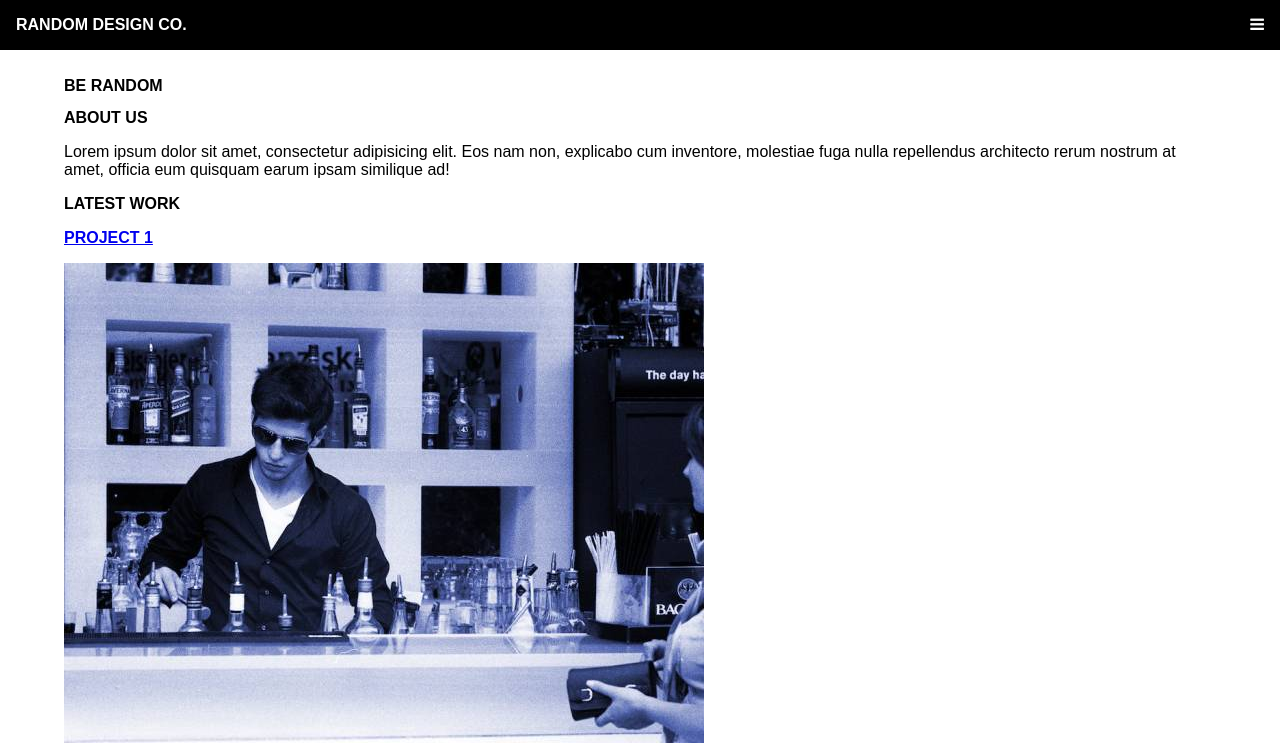
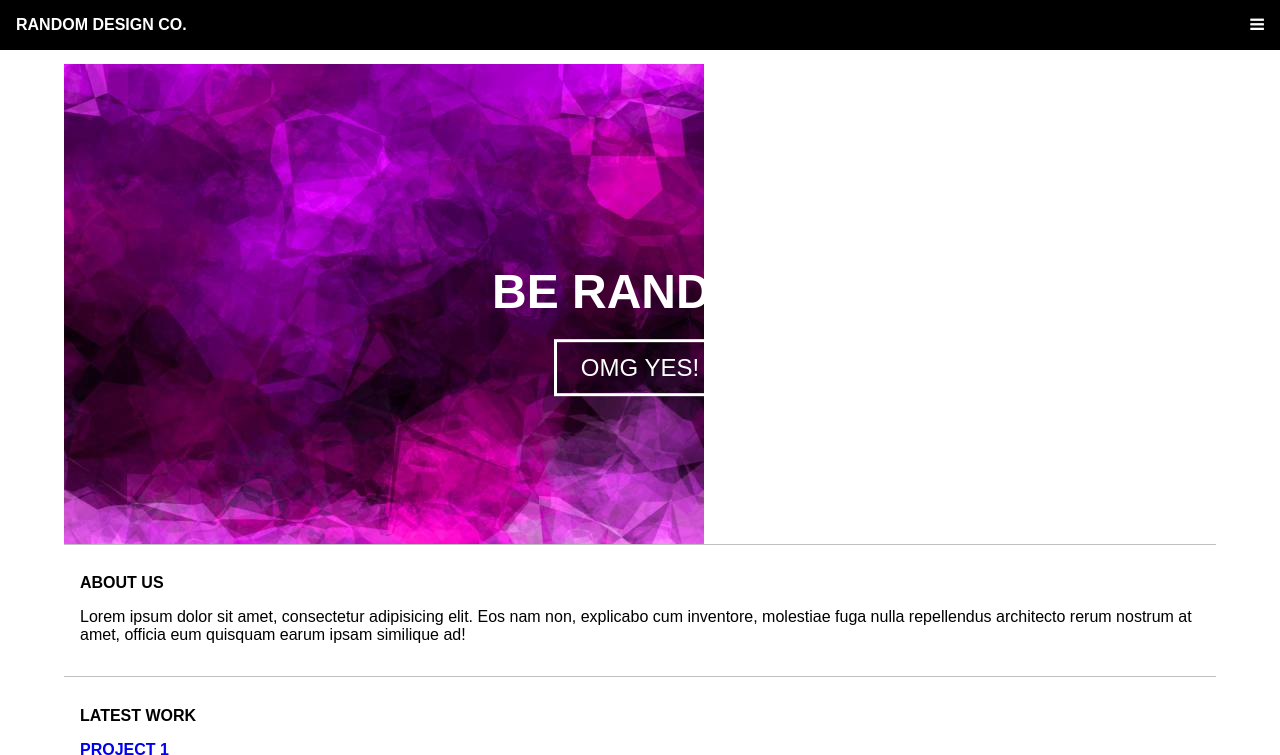
Before and after one commit to bthoes/Initial-Commit, a plain HTML site: page index.html in a window 1280 px wide. Shown: the top 755 px of the page. Drawn offline with nearby package versions, Linux system fonts and the light colour scheme.

Commit message:
Updated CSS for banner, button

```diff
--- a/css/main.css
+++ b/css/main.css
@@ -132,52 +132,61 @@ img {
     top: 1em;
 }
 
+.page-section {
+    padding: 1em;
+    border-bottom: 1px solid #c0c0c0;
+}
+
+/* Buttons */
+
+.btn {
+    font-size: 150%;
+    color: #000;
+    text-decoration: none;
+    border: 3px solid #000;
+    padding: .5em 1em;
+}
+
+.btn:hover {
+    color: #000;
+    background: #fff;
+}
+
+
 /* Banner */
 
 .banner {
-    clear: both;
+    padding: 0em;
     position: relative;
 }
 
-.banner img {
-    display: block;
+.banner_bg {
     position: relative;
     z-index: -10;
-    width: 100%;
-    margin-top: -2em;
 }
 
-.banner h1 {
-    text-transform: uppercase;
-    color: #fff;
+.banner_content {
+    position: absolute;
     text-align: center;
-    font-size: 400%;
-    position: absolute;
-    top: 30%;
+    line-height: 1;
+    top: 50%;
     left: 50%;
-    transform: translate(-50%, -50%);
-    text-transform: uppercase;
-    font-weight: bolder;
+    transform: translate(-50%,-50%);
 }
 
-.banner a {
+.banner_content h2 {
+    font-size: 300%;
     color: #fff;
-    text-decoration: none;
-    font-size: 150%;
-    border: .1em solid #fff;
-    padding: .5em;
-    font-size: 150%;
-    position: absolute;
-    top: 70%;
-    left: 50%;
-    transform: translate(-50%, -50%);
-    text-transform: uppercase;
-    font-weight: bolder;
 }
 
-.banner a:hover {
+.banner_content .btn {
+    color: #fff;
+    border: 3px solid #fff;
+}
+
+.banner_content .btn:hover {
     color: #000;
-    background-color: #fff;
+    background: #fff;
 }
 
 /* About */
--- a/index.html
+++ b/index.html
@@ -26,8 +26,11 @@
   </header>
 
  <section class="page-section banner">
-    <h2>BE RANDOM</h2>
+    <div class="banner_content">
+      <h2>BE RANDOM</h2>
       <a href="#" class="btn">OMG YES!</a>
+    </div>
+    <img src="img/purple-bg.jpeg" class="banner_bg" alt="banner">
  </section>
 
   <section class="page-section">
```
